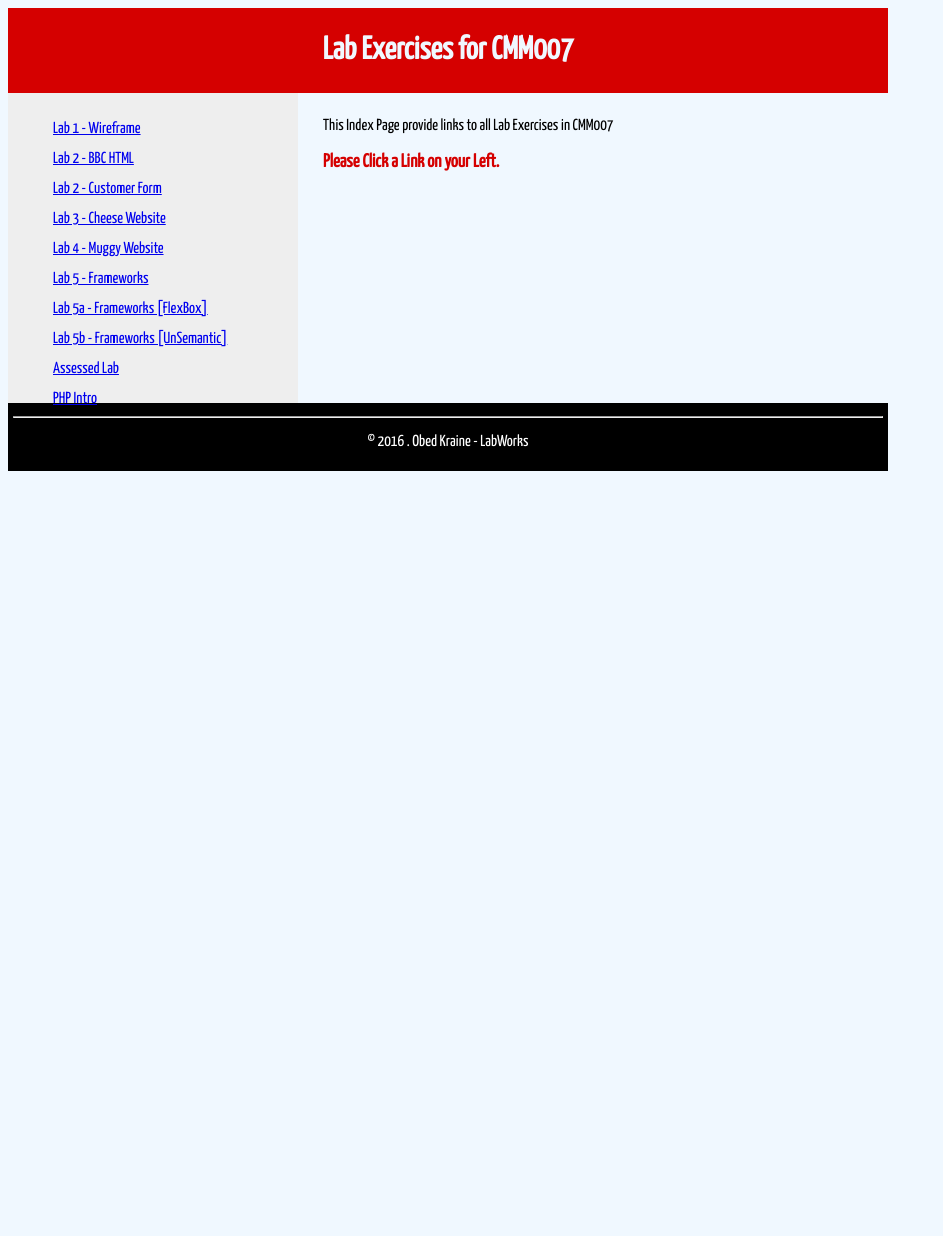
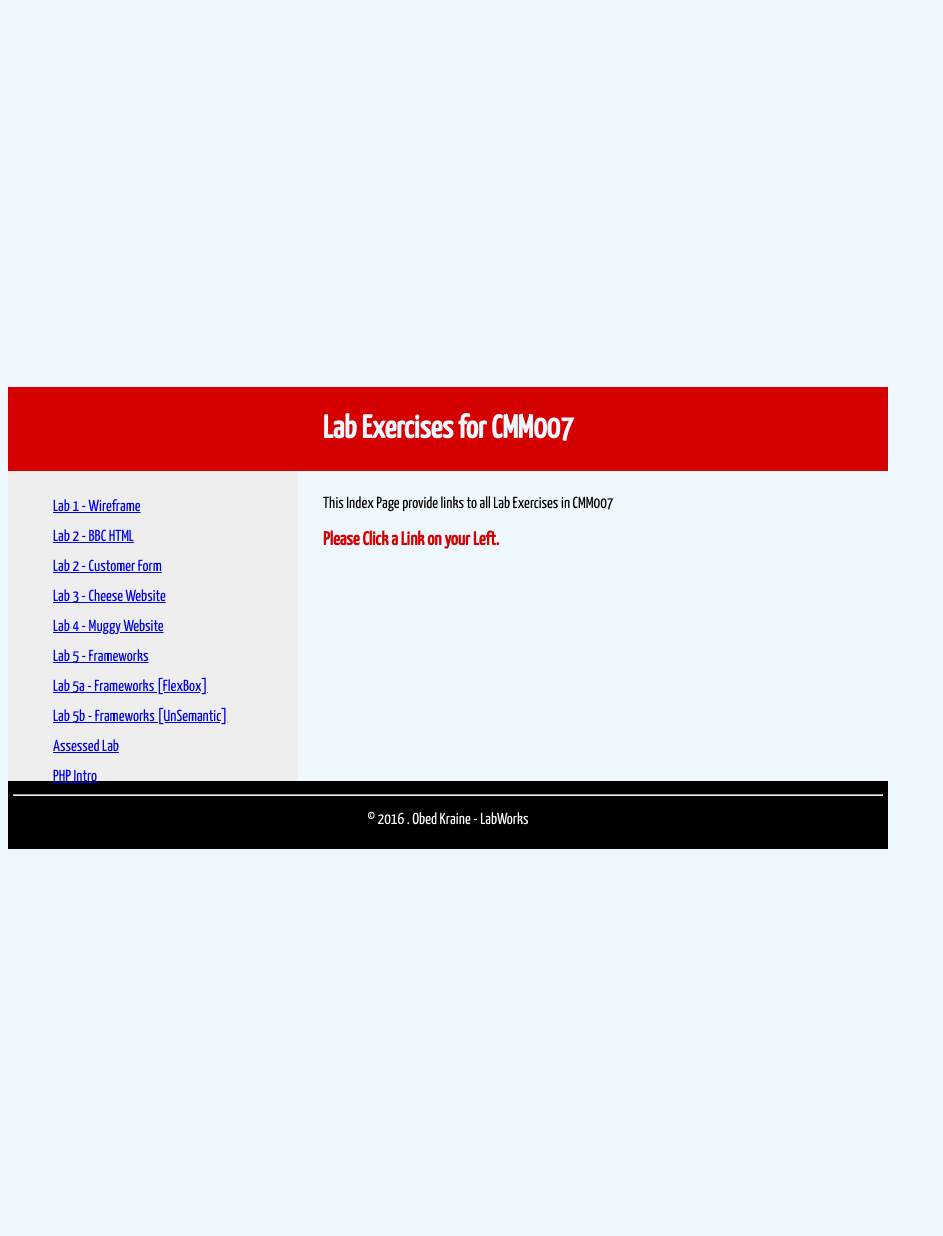
Before and after one commit to prinsobed/RGU_CMM007_Labs, a PHP site: page /index.html in a window 1280 px wide. Shown: the whole page, without its empty margins (0-943 px from the left). Before the commit the page ends 471 px from the top, so only its background shows below. Run offline with PHP 8.4, Linux system fonts and the light colour scheme.

Commit message:
Index CSS

```diff
--- a/style.css
+++ b/style.css
@@ -8,6 +8,7 @@ header{
 
 body{
     width: 880px;
+    height: 1220px;
     align-content: center;
     background-color: aliceblue;
     font-family: 'Yanone Kaffeesatz', sans-serif;
```
